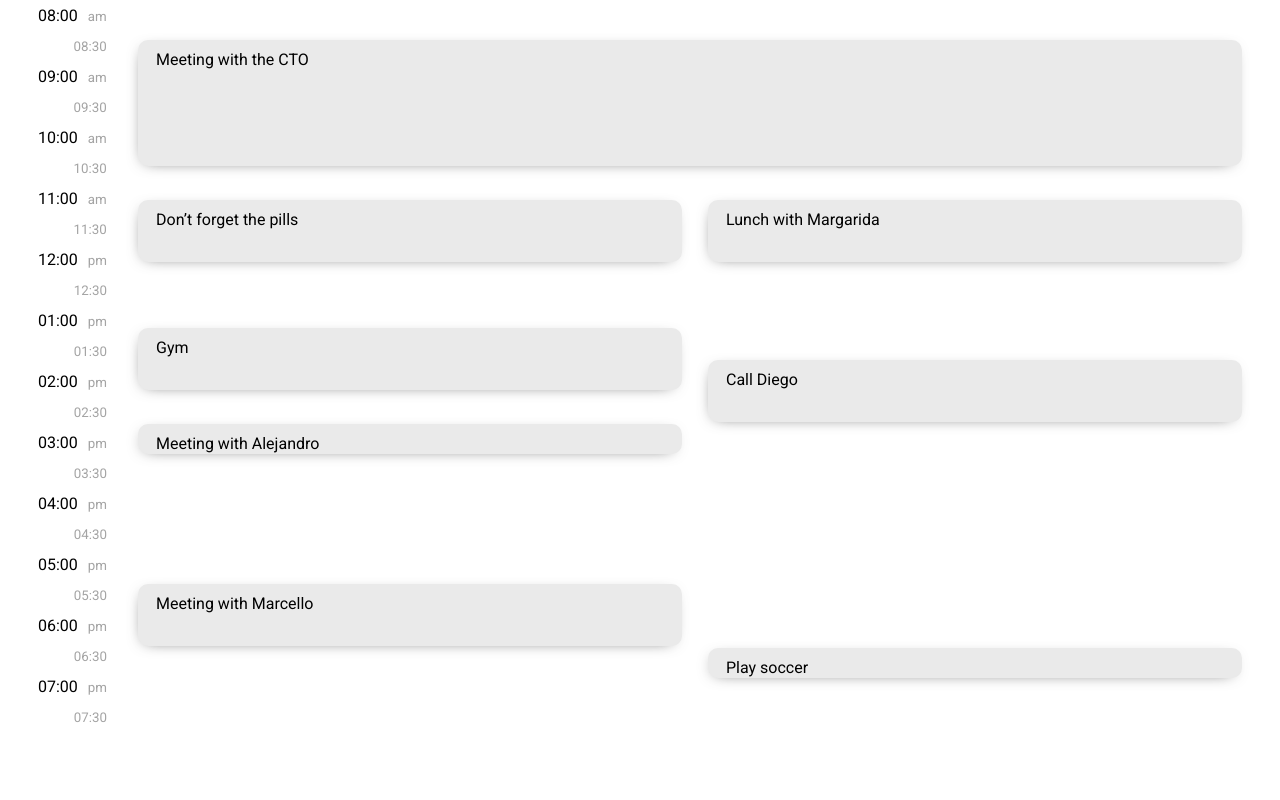
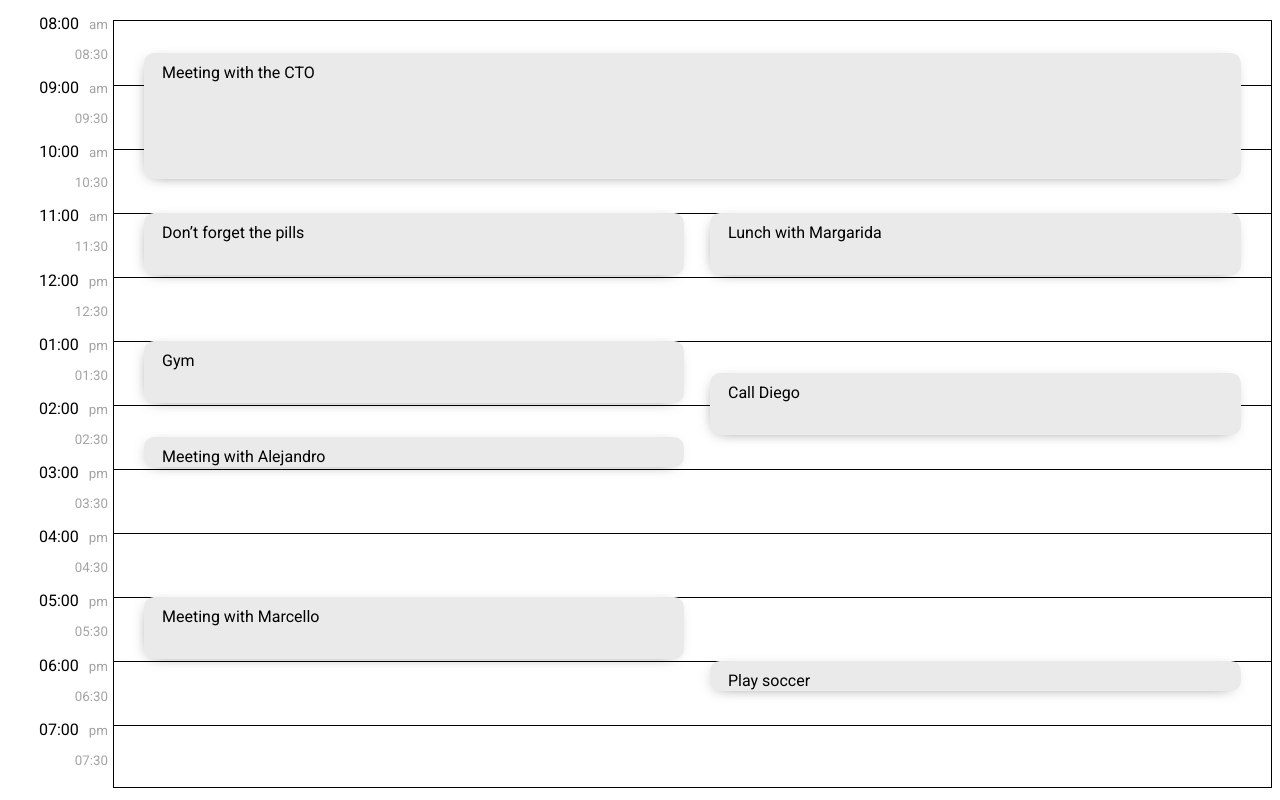
Before and after one commit to narcello/nfg, a React (Create React App) app: page / in a window 1280 px wide. Built offline with nearby package versions, Linux system fonts and the light colour scheme.

Commit message:
feat: add visual grid lines on calendar

```diff
--- a/src/components/Appointments/Appointments.styles.ts
+++ b/src/components/Appointments/Appointments.styles.ts
@@ -5,5 +5,6 @@ export const AppointmentsContainer = styled.div`
   grid-template-rows: repeat(24, 30px);
   row-gap: 2px;
   column-gap: 26px;
+  grid-column: 1/3;
   padding: 0 30px;
 `;
--- a/src/components/DayCalendar/DayCalendar.styles.ts
+++ b/src/components/DayCalendar/DayCalendar.styles.ts
@@ -3,4 +3,13 @@ import styled from 'styled-components';
 export const DayCalendarStyled = styled.div`
   display: grid;
   grid-template-columns: 100px auto;
+  gap: 5px;
+  margin-top: 20px;
 `;
+
+export const GridContainer = styled.div`
+  display: grid;
+  grid-template-rows: repeat(24, 30px);
+  row-gap: 2px;
+  border: 1px solid black;
+`;
--- a/src/components/DayCalendar/DayCalendar.tsx
+++ b/src/components/DayCalendar/DayCalendar.tsx
@@ -2,7 +2,8 @@ import React from 'react';
 import {AppointmentBaseType} from '../../types/appointment.types';
 import {Appointments} from '../Appointments';
 import {HourDescription} from '../HourDescription';
-import {DayCalendarStyled} from './DayCalendar.styles';
+import {Lines} from '../Lines';
+import {GridContainer, DayCalendarStyled} from './DayCalendar.styles';
 
 type Props = {
   appointments: Array<AppointmentBaseType>;
@@ -12,7 +13,10 @@ function DayCalendar({appointments}: Props) {
   return (
     <DayCalendarStyled>
       <HourDescription />
-      <Appointments appointments={appointments} />
+      <GridContainer>
+        <Lines />
+        <Appointments appointments={appointments} />
+      </GridContainer>
     </DayCalendarStyled>
   );
 }
--- a/src/components/HourDescription/HourDescription.styles.ts
+++ b/src/components/HourDescription/HourDescription.styles.ts
@@ -1,4 +1,9 @@
 import styled from 'styled-components';
+
+export const ContainerHourDescription = styled.div`
+  display: grid;
+  grid-gap: 2px;
+`;
 
 const HourDescriptionStyled = styled.div`
   display: grid;
@@ -8,8 +13,7 @@ const HourDescriptionStyled = styled.div`
   font-size: 16px;
   line-height: 18.75px;
   margin-bottom: 1px;
-  border: 1px solid transparent;
-  margin-top: -2px;
+  margin-top: -5px;
   will-change: transform;
   cursor: pointer;
   transition: 0.3s ease transform;
--- a/src/components/HourDescription/HourDescription.tsx
+++ b/src/components/HourDescription/HourDescription.tsx
@@ -1,5 +1,8 @@
 import React from 'react';
-import {HourDescriptionStyled} from './HourDescription.styles';
+import {
+  ContainerHourDescription,
+  HourDescriptionStyled,
+} from './HourDescription.styles';
 
 let hourBlock = [
   {mainHour: '08:00', halfHour: '08:30', period: 'am'},
@@ -18,17 +21,17 @@ let hourBlock = [
 
 const HourDescription = () => {
   return (
-    <div>
+    <ContainerHourDescription>
       {hourBlock.map((item, index) => (
         <HourDescriptionStyled key={index}>
           <div>
             {item.mainHour}
             <small>{item.period}</small>
           </div>
-          <small>{item.halfHour}</small>
+          <small className="second-time">{item.halfHour}</small>
         </HourDescriptionStyled>
       ))}
-    </div>
+    </ContainerHourDescription>
   );
 };
 
--- /dev/null
+++ b/src/components/Lines/Lines.styles.ts
@@ -0,0 +1,13 @@
+import styled from 'styled-components';
+
+type LineProps = {
+  gridRow: number;
+};
+
+export const Line = styled.div<LineProps>`
+  width: 100%;
+  height: 1px;
+  background-color: black;
+  grid-column: 1 / 3;
+  grid-row: ${(props) => props.gridRow};
+`;
--- /dev/null
+++ b/src/components/Lines/Lines.tsx
@@ -0,0 +1,17 @@
+import React from 'react';
+import {Line} from './Lines.styles';
+
+function Lines() {
+  const lines = [];
+
+  const isOddLine = (lineNumber: number): boolean => lineNumber % 2 === 1;
+  const isFirstLine = (lineNumber: number): boolean => lineNumber === 1;
+
+  for (let i = 1; i <= 24; i++) {
+    if (isOddLine(i) && !isFirstLine(i))
+      lines.push(<Line key={`line-${i}`} gridRow={i} />);
+  }
+  return <>{lines}</>;
+}
+
+export default Lines;
--- /dev/null
+++ b/src/components/Lines/index.ts
@@ -0,0 +1,3 @@
+import Lines from './Lines';
+
+export {Lines};
```
